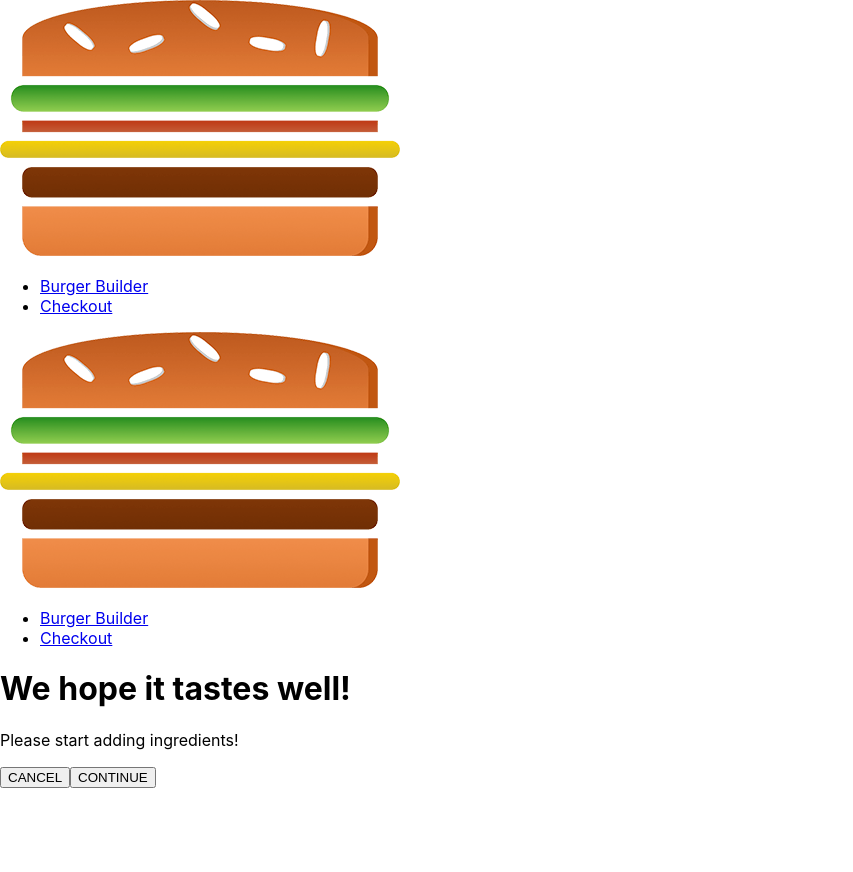
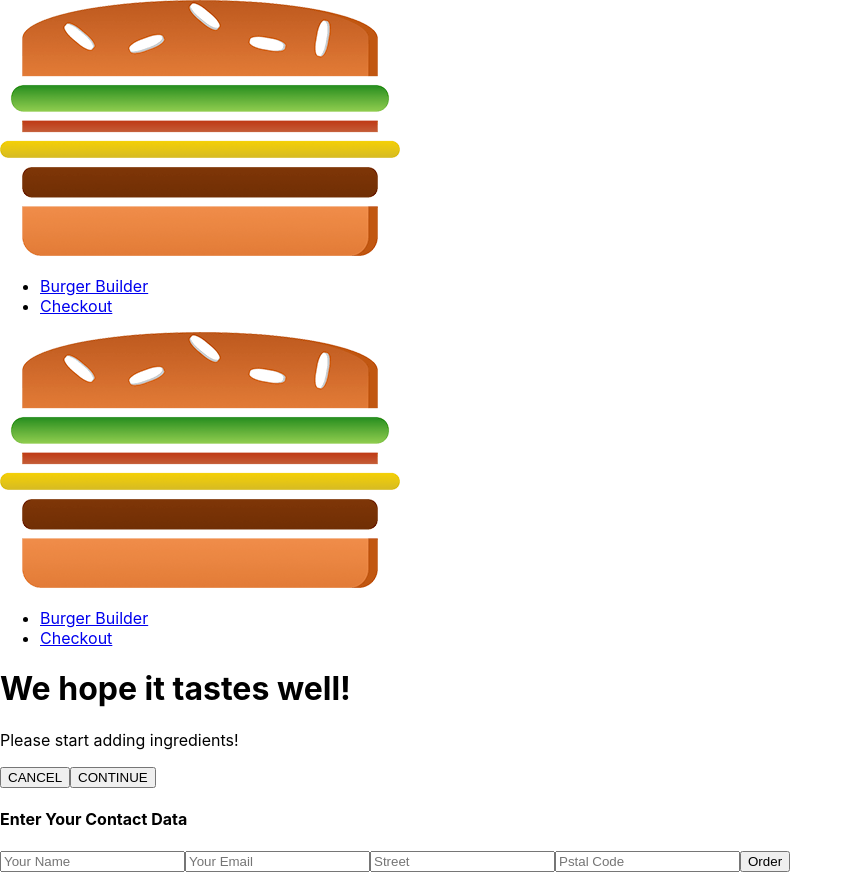
Before and after one commit to BlagovestGerov/burger-react-app, a React app: page /checkout in a window 1280 px wide. Both pictures are taken after a click on the button "CONTINUE". Shown: the whole page, without its empty margins (0-853 px from the left). Before the commit the page ends 800 px from the top, so only its background shows below. Built offline with nearby package versions, Linux system fonts and the light colour scheme.

Commit message:
Navigating to the Contact Data Component

```diff
--- a/src/containers/Checkout/Checkout.js
+++ b/src/containers/Checkout/Checkout.js
@@ -1,6 +1,7 @@
 import React, { Component } from 'react';
+import { Route } from 'react-router-dom';
 import CheckoutSummary from '../../components/Order/CheckoutSummary/CheckoutSummary';
-
+import ContactData from './ContactData/ContactData';
 
 class Checkout extends Component {
     state ={
@@ -38,6 +39,9 @@
             ingredients={this.state.ingredients}
             checkoutCancelled={this.checkoutCancelledHandler}
             checkoutContinued={this.checkoutContinuedHandler}/>
+            <Route
+            path={this.props.match.path + '/contact-data'}
+            component={ContactData}/>
             </div>
         )
     }
--- /dev/null
+++ b/src/containers/Checkout/ContactData/ContactData.css
@@ -0,0 +1,19 @@
+.ContactData {
+    margin: 20px auto;
+    width: 80%;
+    text-align: center;
+    box-shadow: 0 2px 3px #ccc;
+    border: 1px solid #eee;
+    padding: 10px;
+    box-sizing: border-box;
+}
+
+.Input {
+    display: block;
+}
+
+@media (min-width: 600px){
+    .ContactData{
+        widows: 500px;
+    }
+}
--- /dev/null
+++ b/src/containers/Checkout/ContactData/ContactData.js
@@ -0,0 +1,31 @@
+import React, { Component } from 'react';
+import Button from '../../../components/IU/Button/Button';
+import classes from './ContactData.css';
+
+class ContactData extends Component {
+    state = {
+        name: '',
+        email: '',
+        address: {
+            street: '',
+            postalCode: ''
+        }
+    }
+
+    render () {
+        return (
+            <div className={classes.ContactData}>
+                <h4>Enter Your Contact Data</h4>
+                <form>
+                    <input className={classes.Input} type="text" name="name" placeholder="Your Name"/>
+                    <input className={classes.Input} type="email" name="email" placeholder="Your Email"/>
+                    <input className={classes.Input} type="text" name="street" placeholder="Street"/>
+                    <input className={classes.Input} type="text" name="postal" placeholder="Pstal Code"/>
+                <Button btnType="Success">Order</Button>
+                </form>
+            </div>
+        )
+    }
+}
+
+export default ContactData;
```
